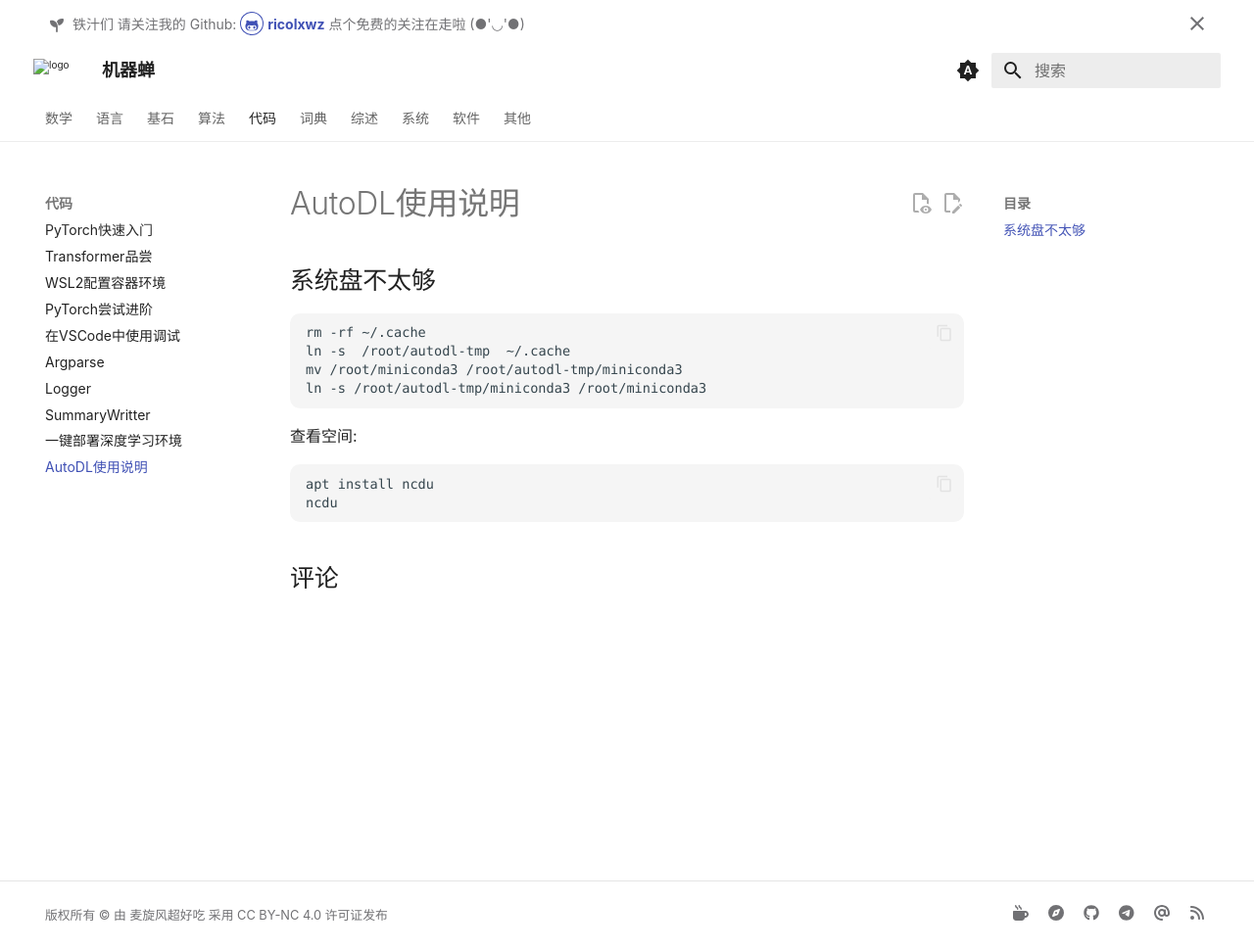
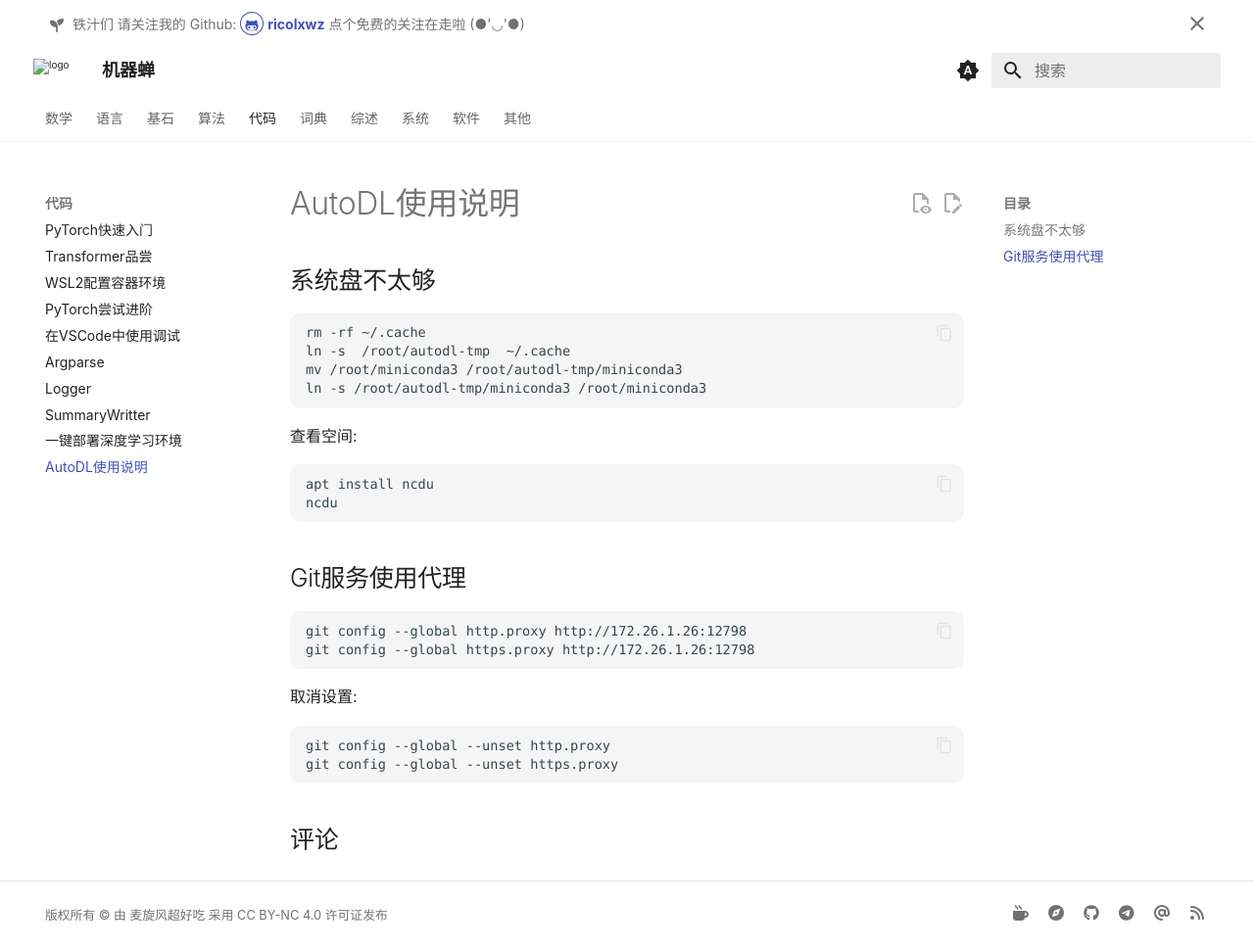
Before and after one commit to ricolxwz/note, an MkDocs documentation site: the page built from docs/code/autodl.md, in a window 1280 px wide and 970 px high. Shown: the whole window at 98% size. Built offline with MkDocs 1.6.1 and Material for MkDocs 9.7.7, drawn with Linux system fonts in a browser that asks for light colours; some web fonts are replaced; comment, search, counter and statistics services are not loaded.

Commit message:
docs: update autodl.md

````diff
--- a/docs/code/autodl.md
+++ b/docs/code/autodl.md
@@ -18,3 +18,17 @@ ln -s /root/autodl-tmp/miniconda3 /root/miniconda3
 apt install ncdu
 ncdu
 ```
+
+## Git服务使用代理
+
+```bash
+git config --global http.proxy http://172.26.1.26:12798
+git config --global https.proxy http://172.26.1.26:12798
+```
+
+取消设置:
+
+```bash
+git config --global --unset http.proxy
+git config --global --unset https.proxy
+```
````
